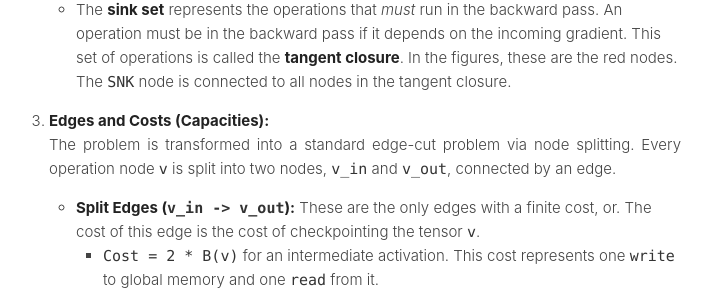
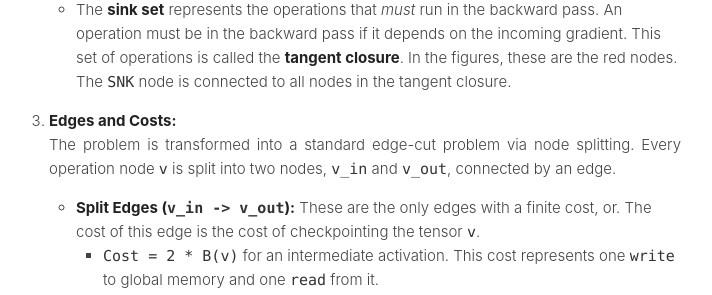
Before and after one commit to damek/damek.github.io, a Jekyll site: the page built from _random/using-min-cut-to-determine-activation-recomputation-strategy.md, in a window 1280 px wide and 900 px high, scrolled down 2555 px. Shown: the part 149-444 px from the top of the window, without its empty margins (284-996 px from the left). Built offline with Jekyll 4.4.1, drawn with Linux system fonts in a browser that asks for light colours.

Commit message:
update using-min-cut-to-determine-activation-recomputation-strategy.md: clarify terminology by changing "capacities" to "costs" for improved understanding

```diff
--- a/_random/using-min-cut-to-determine-activation-recomputation-strategy.md
+++ b/_random/using-min-cut-to-determine-activation-recomputation-strategy.md
@@ -44,7 +44,7 @@ To find this optimal set of checkpointed tensors automatically, we model the pro
     *   The **source set** represents the beginning of the forward pass. The `SRC` node is connected to all initial inputs of the model (e.g., `a, b, c, d`).
     *   The **sink set** represents the operations that *must* run in the backward pass. An operation must be in the backward pass if it depends on the incoming gradient. This set of operations is called the **tangent closure**. In the figures, these are the red nodes. The `SNK` node is connected to all nodes in the tangent closure.
 
-3.  **Edges and Costs (Capacities):**
+3.  **Edges and Costs:**
     The problem is transformed into a standard edge-cut problem via node splitting. Every operation node `v` is split into two nodes, `v_in` and `v_out`, connected by an edge.
 
     *   **Split Edges (`v_in -> v_out`):** These are the only edges with a finite cost, or. The cost of this edge is the cost of checkpointing the tensor `v`.
```
